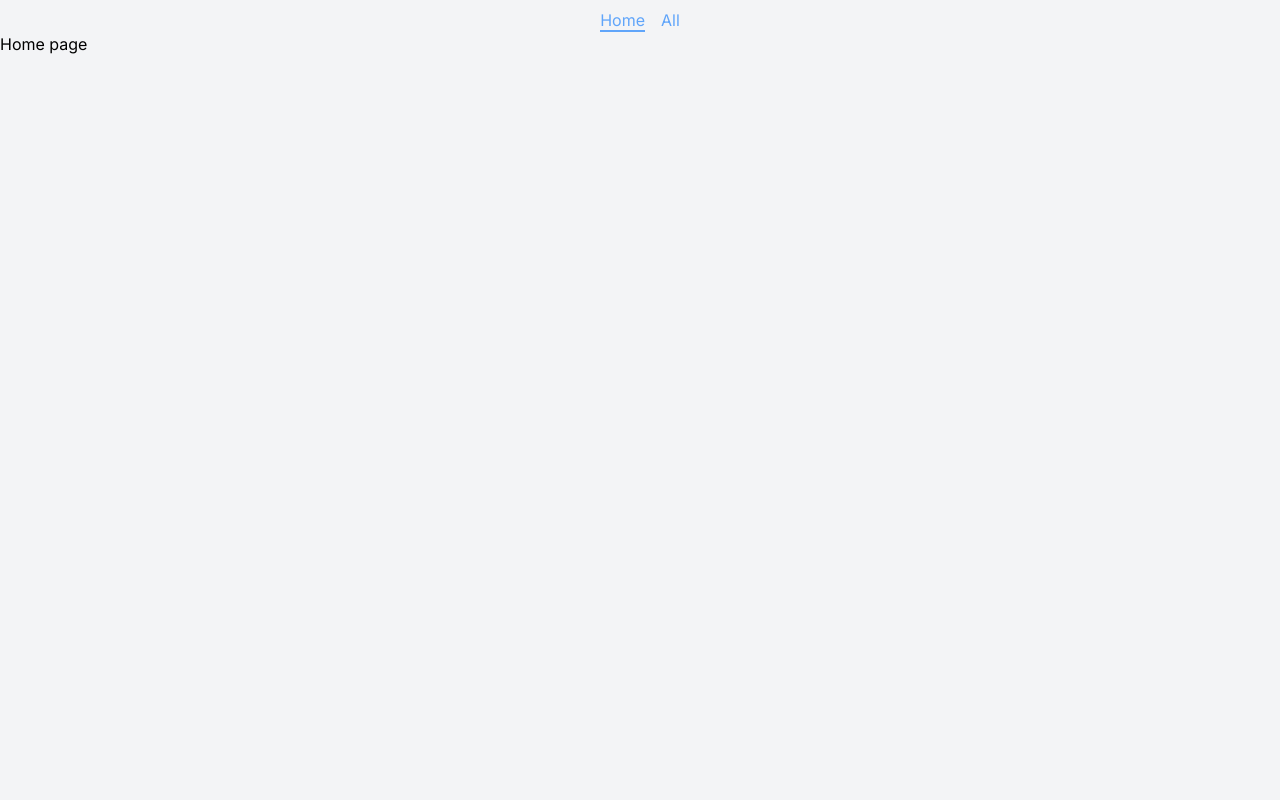
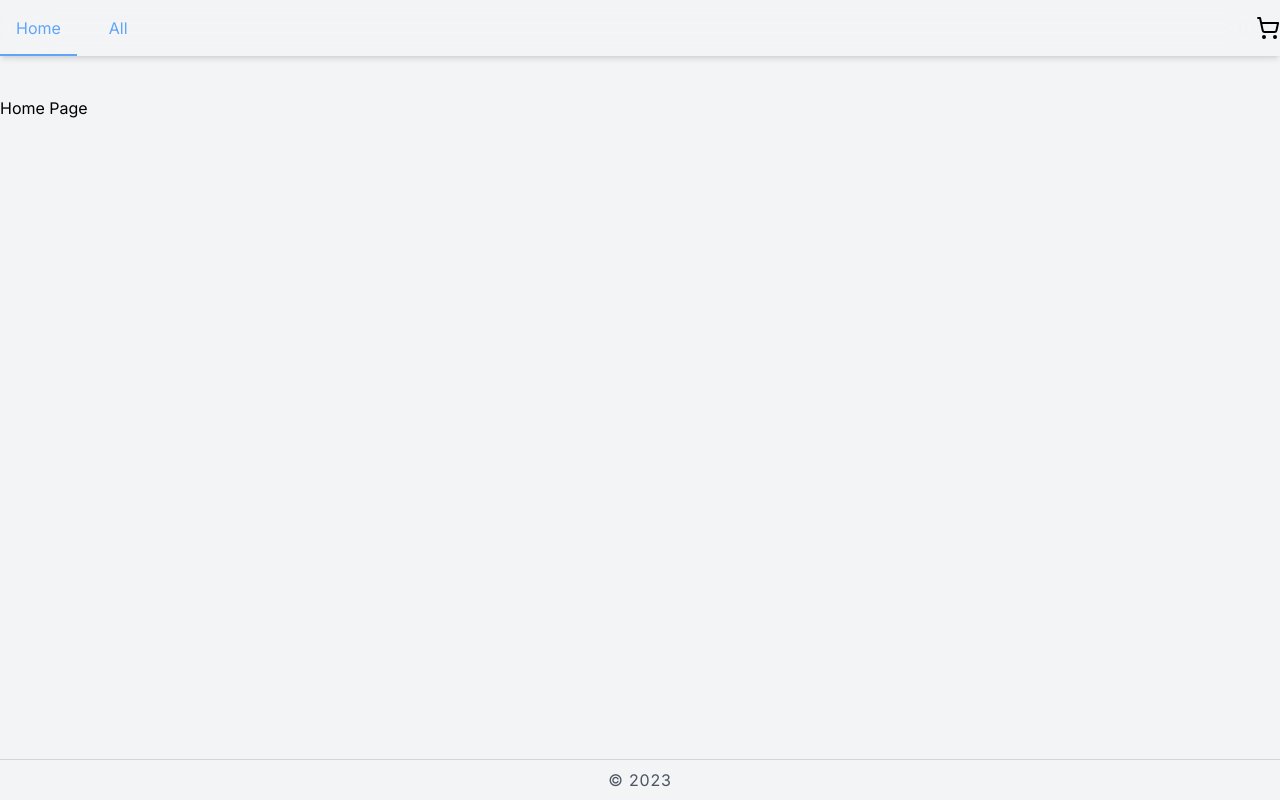
Before and after one commit to mikolajnogiechtd/next13masters, a Next.js app: page / in a window 1280 px wide. Built offline with nearby package versions, Linux system fonts and the light colour scheme.

Commit message:
Improve styles

```diff
--- a/package.json
+++ b/package.json
@@ -18,6 +18,7 @@
 		"classnames": "^2.3.2",
 		"eslint": "8.49.0",
 		"eslint-config-next": "13.4.19",
+		"lucide-react": "^0.279.0",
 		"next": "13.4.19",
 		"postcss": "8.4.29",
 		"react": "18.2.0",
--- a/src/app/layout.tsx
+++ b/src/app/layout.tsx
@@ -1,7 +1,9 @@
 import "./globals.css";
 import type { Metadata } from "next";
 import { Inter } from "next/font/google";
-import { ActiveLink } from "@/ui/atoms/ActiveLink";
+import classNames from "classnames";
+import { Header } from "@/ui/organisms/Header";
+import { Footer } from "@/ui/organisms/Footer";
 
 const inter = Inter({ subsets: ["latin"] });
 
@@ -12,30 +14,10 @@ export const metadata: Metadata = {
 export default function RootLayout({ children }: { children: React.ReactNode }) {
 	return (
 		<html lang="pl">
-			<body className={inter.className}>
-				<nav>
-					<ul className="mt-2 flex justify-center space-x-4">
-						<li>
-							<ActiveLink
-								href="/"
-								className="text-blue-400 hover:text-blue-600"
-								activeClassName="border-b-2 border-blue-400"
-							>
-								Home
-							</ActiveLink>
-						</li>
-						<li>
-							<ActiveLink
-								href={"/products/1"}
-								className="text-blue-400 hover:text-blue-600"
-								activeClassName="border-b-2 border-blue-400"
-							>
-								All
-							</ActiveLink>
-						</li>
-					</ul>
-				</nav>
-				{children}
+			<body className={classNames(inter.className, "flex min-h-screen flex-col")}>
+				<Header />
+				<main className="mx-auto mt-24 w-full max-w-7xl flex-1 text-left">{children}</main>
+				<Footer />
 			</body>
 		</html>
 	);
--- a/src/app/page.tsx
+++ b/src/app/page.tsx
@@ -1,3 +1,3 @@
 export default function HomePage() {
-	return <h1>Home page</h1>;
+	return <div>Home Page</div>;
 }
--- a/src/app/product/[id]/page.tsx
+++ b/src/app/product/[id]/page.tsx
@@ -1,6 +1,7 @@
 import { type Metadata } from "next";
 import { ProductsService } from "@/api/ProductsService";
 import { ProductCoverImage } from "@/ui/atoms/ProductCoverImage";
+import { formatMoney } from "@/utils/formatMoney";
 
 export async function generateMetadata({
 	params: { id },
@@ -27,10 +28,13 @@ export default async function ProductPage({
 	const product = response.data;
 
 	return (
-		<main className="mx-auto max-w-2xl">
+		<div className="mx-auto flex max-w-2xl flex-col gap-2">
 			<ProductCoverImage src={product.image} alt={product.title} />
-			<h1 className="mt-2 text-center text-lg font-bold">{product.title}</h1>
-			<p>{product.description}</p>
-		</main>
+			<div className="flex items-center justify-between">
+				<h1 className="mt-2 text-center text-lg font-bold ">{product.title}</h1>
+				<p className="font-bold">{formatMoney(product.price / 100)}</p>
+			</div>
+			<p className="text-gray-700">{product.description}</p>
+		</div>
 	);
 }
--- a/src/app/products/[number]/page.tsx
+++ b/src/app/products/[number]/page.tsx
@@ -8,9 +8,9 @@ export default async function ProductsPage({ params: { number } }: { params: { n
 	const response = await ProductsService.getProducts(Number.parseInt(number));
 
 	return (
-		<main>
+		<div>
 			<ProductList products={response.data} />
 			<Pagination totalPages={TOTAL_PAGES} />
-		</main>
+		</div>
 	);
 }
--- /dev/null
+++ b/src/ui/organisms/Footer.tsx
@@ -0,0 +1,9 @@
+import React from "react";
+
+export const Footer = () => {
+	return (
+		<footer className="mt-2 w-full border-t-[1px] border-t-gray-300 py-2 text-center">
+			<span className="tracking-wider text-gray-600"> &copy; {new Date().getFullYear()}</span>
+		</footer>
+	);
+};
--- /dev/null
+++ b/src/ui/organisms/Header.tsx
@@ -0,0 +1,37 @@
+import React from "react";
+import { ShoppingCart } from "lucide-react";
+import { ActiveLink } from "../atoms/ActiveLink";
+
+export const Header = () => {
+	return (
+		<header className="fixed left-0 top-0 flex w-full items-center justify-center py-4 shadow-md backdrop-blur-xl">
+			<div className="flex w-full max-w-7xl items-center justify-between">
+				<nav>
+					<ul className="flex justify-center space-x-4 ">
+						<li>
+							<ActiveLink
+								href="/"
+								className="p-4 text-blue-400 hover:text-blue-600"
+								activeClassName="border-b-2 border-blue-400"
+							>
+								Home
+							</ActiveLink>
+						</li>
+						<li>
+							<ActiveLink
+								href={"/products/1"}
+								className="p-4 text-blue-400 hover:text-blue-600"
+								activeClassName="border-b-2 border-blue-400"
+							>
+								All
+							</ActiveLink>
+						</li>
+					</ul>
+				</nav>
+				<button type="button">
+					<ShoppingCart />
+				</button>
+			</div>
+		</header>
+	);
+};
--- a/src/ui/organisms/ProductList.tsx
+++ b/src/ui/organisms/ProductList.tsx
@@ -8,7 +8,7 @@ interface ProductListProps {
 export const ProductList = ({ products }: ProductListProps) => {
 	return (
 		<ul
-			className="mx-auto mt-16 grid w-11/12 max-w-7xl grid-cols-1 gap-8 sm:grid sm:grid-cols-2 lg:grid-cols-4"
+			className="grid grid-cols-1 gap-8 sm:grid sm:grid-cols-2 lg:grid-cols-4"
 			data-testid="products-list"
 		>
 			{products.map((product) => (
```
Also changed, not shown: 1 other file (tests, documents, lock files or other folders).
